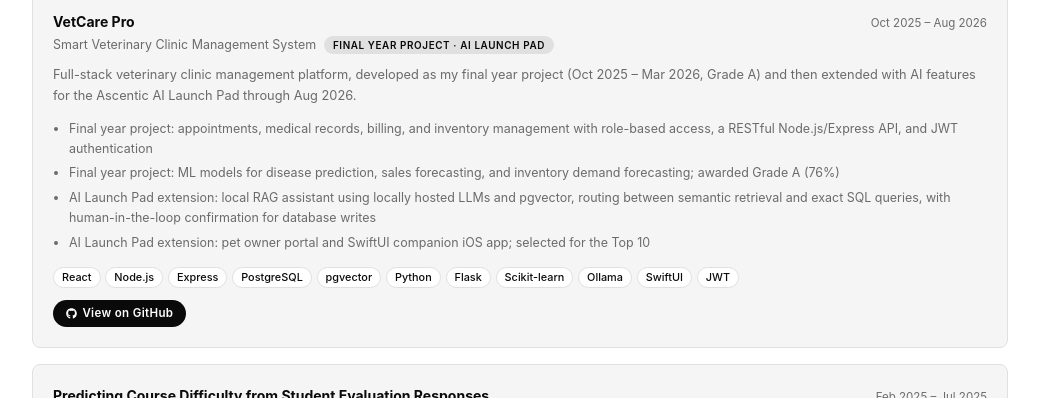
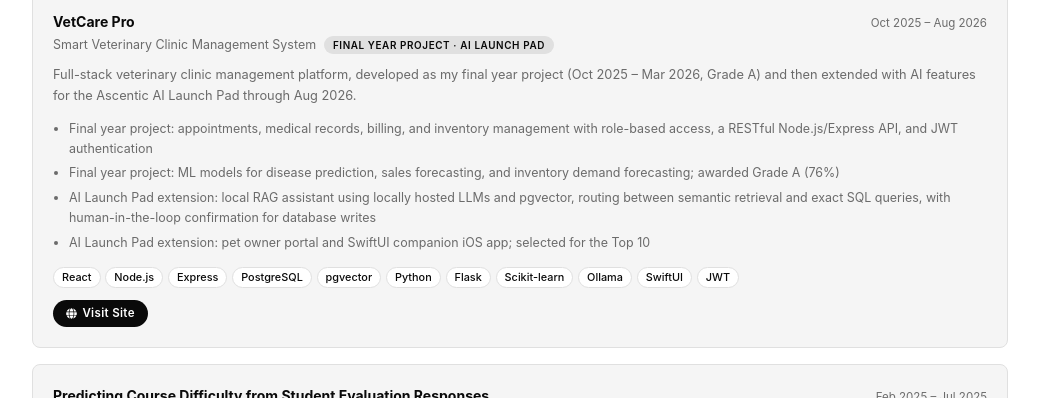
Before and after one commit to kalharatennakoon/kalharatennakoon.github.io, a React (Vite) app: page / in a window 1280 px wide. Shown: the part 764-1162 px from the top of the page, without its empty margins (120-1159 px from the left). Built offline with nearby package versions, Linux system fonts and the light colour scheme.

Commit message:
feat: add website link to project details and update link buttons

```diff
--- a/src/components/Projects.tsx
+++ b/src/components/Projects.tsx
@@ -1,4 +1,4 @@
-import { FaGithub } from 'react-icons/fa'
+import { FaGithub, FaGlobe } from 'react-icons/fa'
 
 interface Project {
   title: string
@@ -7,6 +7,7 @@ interface Project {
   highlights: string[]
   technologies: string[]
   github?: string
+  website?: string
   date: string
   tag: string
 }
@@ -23,7 +24,7 @@ const projects: Project[] = [
       'AI Launch Pad extension: pet owner portal and SwiftUI companion iOS app; selected for the Top 10',
     ],
     technologies: ['React', 'Node.js', 'Express', 'PostgreSQL', 'pgvector', 'Python', 'Flask', 'Scikit-learn', 'Ollama', 'SwiftUI', 'JWT'],
-    github: 'https://github.com/kalharatennakoon/vetcarepro',
+    website: 'https://kalharatennakoon.github.io/vetcarepro',
     date: 'Oct 2025 – Aug 2026',
     tag: 'Final Year Project · AI Launch Pad',
   },
@@ -110,7 +111,7 @@ function Projects() {
               </ul>
 
               {/* Tech badges */}
-              <div style={{ display: 'flex', flexWrap: 'wrap', gap: '0.3rem', alignItems: 'center', marginBottom: proj.github ? '0.75rem' : 0 }}>
+              <div style={{ display: 'flex', flexWrap: 'wrap', gap: '0.3rem', alignItems: 'center', marginBottom: proj.github || proj.website ? '0.75rem' : 0 }}>
                 {proj.technologies.map((t) => (
                   <span key={t} style={{ fontSize: '0.68rem', fontWeight: 500, color: 'var(--text-primary)', background: 'var(--bg-primary)', border: '1px solid var(--border-color)', borderRadius: '9999px', padding: '0.1rem 0.5rem' }}>
                     {t}
@@ -118,18 +119,26 @@ function Projects() {
                 ))}
               </div>
 
-              {/* GitHub button */}
-              {proj.github && (
+              {/* Link buttons */}
+              {(proj.github || proj.website) && (
+                <div style={{ display: 'flex', flexWrap: 'wrap', gap: '0.4rem' }}>
+                  {[
+                    proj.website && { href: proj.website, icon: <FaGlobe size={11} />, label: 'Visit Site' },
+                    proj.github && { href: proj.github, icon: <FaGithub size={11} />, label: 'View on GitHub' },
+                  ].flatMap((l) => (l ? [l] : [])).map((l) => (
                     <a
-                  href={proj.github}
+                      key={l.href}
+                      href={l.href}
                       target="_blank"
                       rel="noopener noreferrer"
                       style={{ display: 'inline-flex', alignItems: 'center', gap: '0.35rem', fontSize: '0.72rem', fontWeight: 600, color: 'var(--bg-primary)', background: 'var(--text-primary)', borderRadius: '9999px', padding: '0.3rem 0.8rem', textDecoration: 'none', letterSpacing: '0.03em' }}
                       onMouseEnter={(e) => { e.currentTarget.style.opacity = '0.8' }}
                       onMouseLeave={(e) => { e.currentTarget.style.opacity = '1' }}
                     >
-                  <FaGithub size={11} /> View on GitHub
+                      {l.icon} {l.label}
                     </a>
+                  ))}
+                </div>
               )}
             </div>
           ))}
```
Lines whose indentation alone changed are shown as unchanged.
